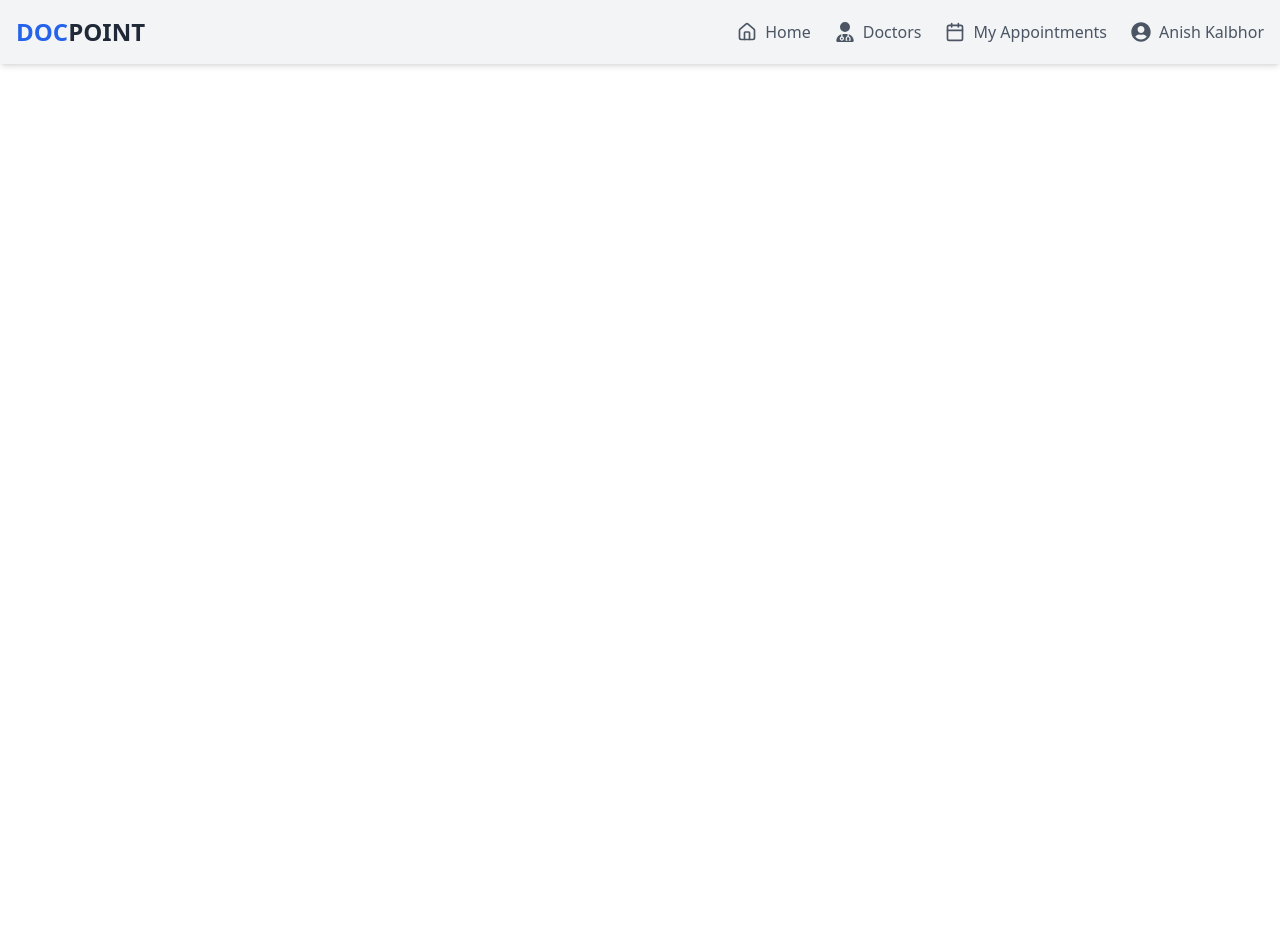
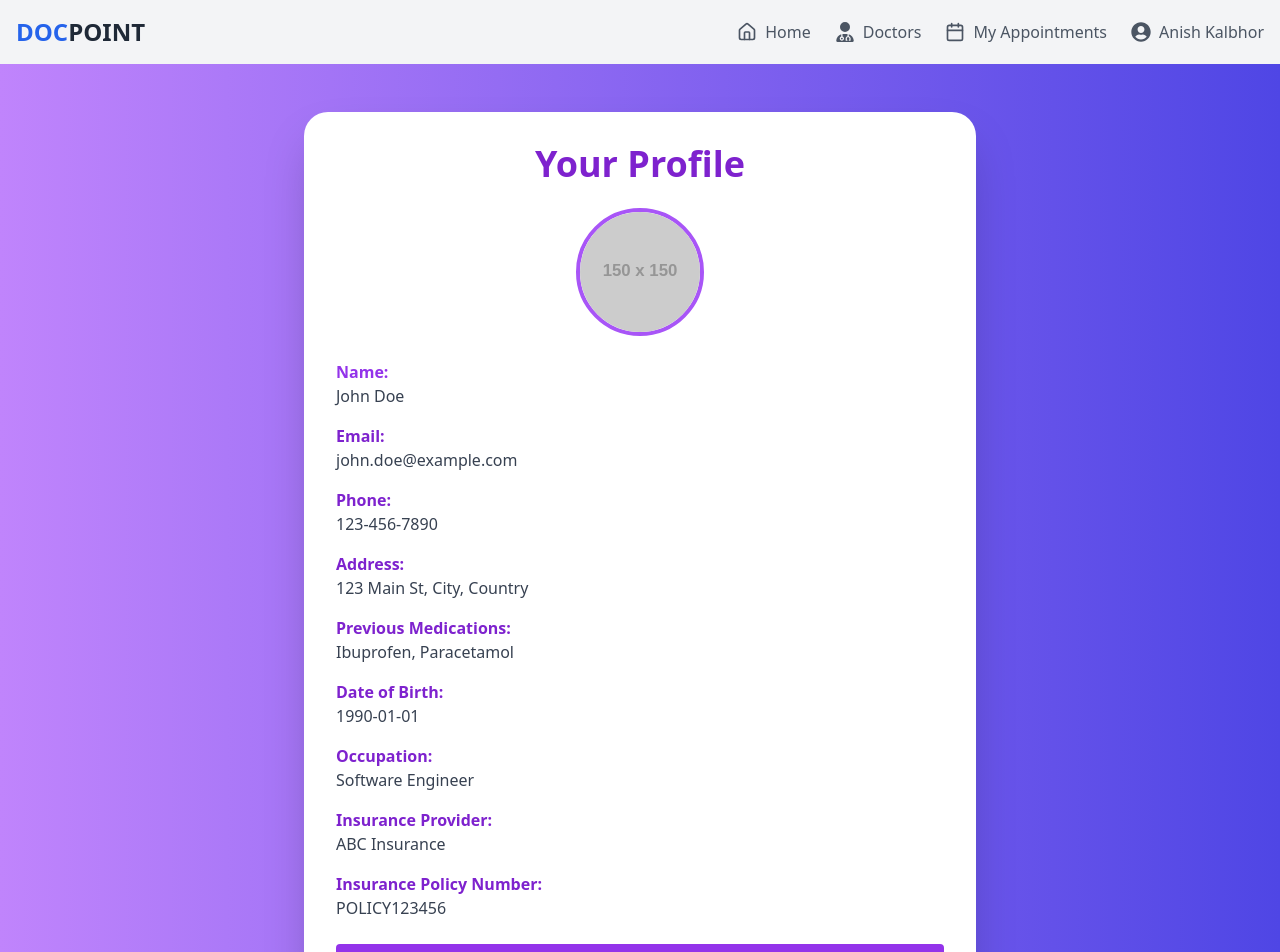
Before and after one commit to anishvkalbhor/DocPoint, a React (Vite) app in the folder frontend/: page /profile in a window 1280 px wide. Shown: the top 952 px of the page. Before the commit the page ends 800 px from the top, so only its background shows below. Built offline with nearby package versions, Linux system fonts and the light colour scheme.

Commit message:
Profile Page

```diff
--- a/frontend/src/App.jsx
+++ b/frontend/src/App.jsx
@@ -10,6 +10,7 @@ import { Home, Calendar, LogIn } from "lucide-react";
 import { FaUserCircle } from "react-icons/fa";
 import { FaUserDoctor } from "react-icons/fa6";
 import DoctorDetails from "./pages/DoctorDetails";
+import ProfilePage from "./pages/ProfilePage";
 
 const App = () => {
   const [dropdownOpen, setDropdownOpen] = useState(false);
@@ -139,6 +140,7 @@ const App = () => {
           <Route path="/doctor" element={<DoctorPage />} />
           <Route path="/admin" element={<AdminDashboard />} />
           <Route path="/doctor/:id" element={<DoctorDetails />} />
+          <Route path="/profile" element={<ProfilePage  />} />
         </Routes>
       </main>
     </BrowserRouter>
--- /dev/null
+++ b/frontend/src/pages/ProfilePage.jsx
@@ -0,0 +1,170 @@
+import React, { useState } from 'react';
+
+const ProfilePage = () => {
+  const [user, setUser] = useState({
+    name: 'John Doe',
+    contact: 'john.doe@example.com',
+    phone: '123-456-7890',
+    address: '123 Main St, City, Country',
+    previousMedications: 'Ibuprofen, Paracetamol',
+    dateOfBirth: '1990-01-01',
+    occupation: 'Software Engineer',
+    insuranceProvider: 'ABC Insurance',
+    insurancePolicyNumber: 'POLICY123456',
+    image: 'https://via.placeholder.com/150',
+  });
+
+  const [isEditing, setIsEditing] = useState(false);
+
+  const handleChange = (e) => {
+    const { name, value } = e.target;
+    setUser((prevUser) => ({ ...prevUser, [name]: value }));
+  };
+
+  const toggleEdit = () => {
+    setIsEditing(!isEditing);
+  };
+
+  const handleImageChange = (e) => {
+    const file = e.target.files[0];
+    if (file) {
+      const reader = new FileReader();
+      reader.onloadend = () => {
+        setUser((prevUser) => ({ ...prevUser, image: reader.result }));
+      };
+      reader.readAsDataURL(file);
+    }
+  };
+
+  return (
+    <div className="min-h-screen bg-gradient-to-r from-purple-400 to-indigo-600 py-12 px-6">
+      <div className="max-w-2xl mx-auto bg-white rounded-3xl shadow-2xl p-8">
+        <h2 className="text-4xl font-bold text-center text-purple-700">Your Profile</h2>
+
+        <div className="flex flex-col items-center mt-6">
+          <img
+            src={user.image}
+            alt="User"
+            className="rounded-full w-32 h-32 object-cover border-4 border-purple-500"
+          />
+          {isEditing && (
+            <input
+              type="file"
+              onChange={handleImageChange}
+              className="mt-2"
+              accept="image/*"
+            />
+          )}
+        </div>
+
+        <div className="mt-6 space-y-4">
+          <div>
+            <label className="block font-bold text-purple-600">Name:</label>
+            {isEditing ? (
+              <input
+                type="text"
+                name="name"
+                value={user.name}
+                onChange={handleChange}
+                className="w-full p-2 border border-l-violet-400 rounded mt-1"
+              />
+            ) : (
+              <p className="text-gray-700">{user.name}</p>
+            )}
+          </div>
+
+          <div>
+            <label className="block font-semibold text-purple-700">Email:</label>
+            {isEditing ? (
+              <input
+                type="text"
+                name="contact"
+                value={user.contact}
+                onChange={handleChange}
+                className="w-full p-2 border rounded mt-1"
+              />
+            ) : (
+              <p className="text-gray-700">{user.contact}</p>
+            )}
+          </div>
+
+          <div>
+            <label className="block font-semibold text-purple-700">Phone:</label>
+            {isEditing ? (
+              <input
+                type="text"
+                name="phone"
+                value={user.phone}
+                onChange={handleChange}
+                className="w-full p-2 border rounded mt-1"
+              />
+            ) : (
+              <p className="text-gray-700">{user.phone}</p>
+            )}
+          </div>
+
+          <div>
+            <label className="block font-semibold text-purple-700">Address:</label>
+            {isEditing ? (
+              <input
+                type="text"
+                name="address"
+                value={user.address}
+                onChange={handleChange}
+                className="w-full p-2 border rounded mt-1"
+              />
+            ) : (
+              <p className="text-gray-700">{user.address}</p>
+            )}
+          </div>
+
+          <div>
+            <label className="block font-semibold text-purple-700">Previous Medications:</label>
+            {isEditing ? (
+              <textarea
+                name="previousMedications"
+                value={user.previousMedications}
+                onChange={handleChange}
+                className="w-full p-2 border rounded mt-1"
+                rows="2"
+              />
+            ) : (
+              <p className="text-gray-700">{user.previousMedications || 'N/A'}</p>
+            )}
+          </div>
+
+          <div>
+            <label className="block font-semibold text-purple-700">Date of Birth:</label>
+            <p className="text-gray-700">{user.dateOfBirth}</p>
+          </div>
+
+          <div>
+            <label className="block font-semibold text-purple-700">Occupation:</label>
+            <p className="text-gray-700">{user.occupation}</p>
+          </div>
+
+          <div>
+            <label className="block font-semibold text-purple-700">Insurance Provider:</label>
+            <p className="text-gray-700">{user.insuranceProvider}</p>
+          </div>
+
+          <div>
+            <label className="block font-semibold text-purple-700">Insurance Policy Number:</label>
+            <p className="text-gray-700">{user.insurancePolicyNumber}</p>
+          </div>
+        </div>
+
+        <div className="mt-6">
+          <button
+            onClick={toggleEdit}
+            className="w-full bg-purple-600 text-white p-2 rounded hover:bg-purple-700 transition duration-300"
+          >
+            {isEditing ? 'Save' : 'Edit Profile'}
+          </button>
+        </div>
+      </div>
+    </div>
+  );
+};
+
+export default ProfilePage;
```
